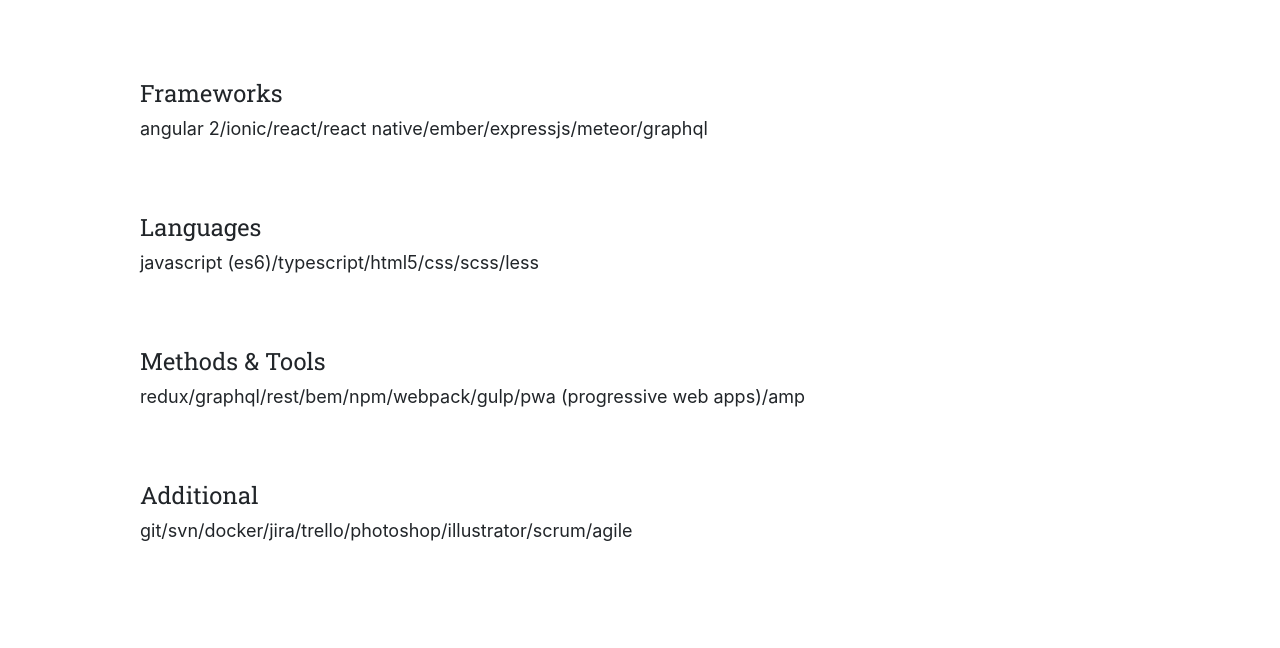
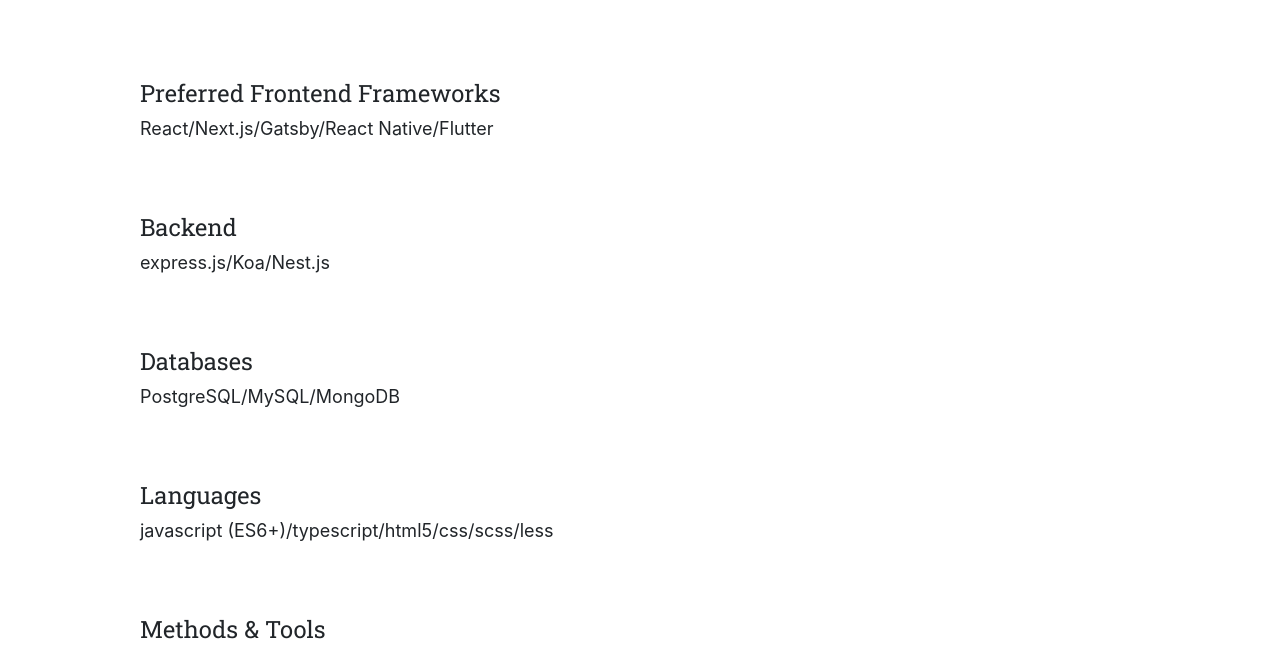
Before and after one commit to mkoczka/mirokoczka-website, a Gatsby site: page /skills in a window 1280 px wide. Shown: the part 134-782 px from the top of the page. Built offline with nearby package versions, Linux system fonts and the light colour scheme; Gatsby itself is replaced by a stand-in of ours.

Commit message:
Update skills

```diff
--- a/src/pages/skills.jsx
+++ b/src/pages/skills.jsx
@@ -1,16 +1,26 @@
-import React from 'react';
-import Layout from '../components/layout';
+import React from "react"
+import Layout from "../components/layout"
 
 export default () => (
   <Layout>
     <div>
-      <h3>Frameworks</h3>
-      <p>angular 2/ionic/react/react native/ember/expressjs/meteor/graphql</p>
+      <h3>Preferred Frontend Frameworks</h3>
+      <p>React/Next.js/Gatsby/React Native/Flutter</p>
+      <br />
+      <br />
+
+      <h3>Backend</h3>
+      <p>express.js/Koa/Nest.js</p>
+      <br />
+      <br />
+
+      <h3>Databases</h3>
+      <p>PostgreSQL/MySQL/MongoDB</p>
       <br />
       <br />
 
       <h3>Languages</h3>
-      <p>javascript (es6)/typescript/html5/css/scss/less</p>
+      <p>javascript (ES6+)/typescript/html5/css/scss/less</p>
       <br />
       <br />
 
@@ -22,7 +32,7 @@
       <br />
 
       <h3>Additional</h3>
-      <p>git/svn/docker/jira/trello/photoshop/illustrator/scrum/agile</p>
+      <p>git/docker/sketch/figma/jira/trello/scrum/agile</p>
     </div>
   </Layout>
-);
+)
```
